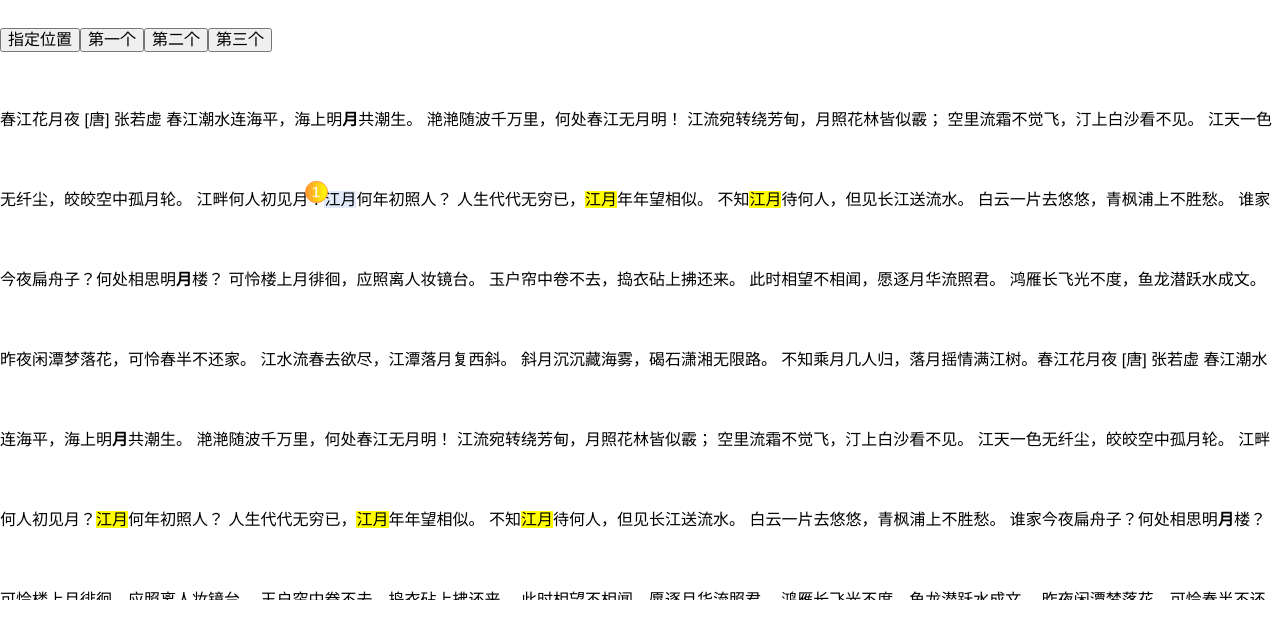
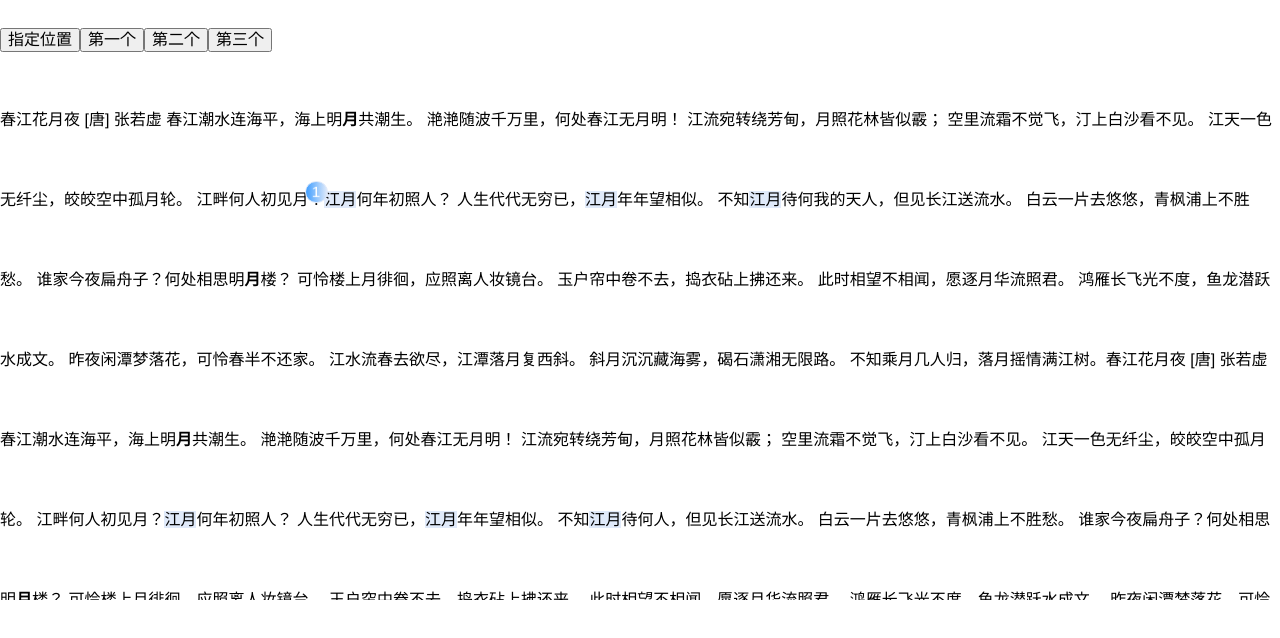
Before and after one commit to pandabanya/cross-label-text-annotation, a Vue app: page / in a window 1280 px wide. Shown: the top 638 px of the page. Built offline with nearby package versions, Linux system fonts and the light colour scheme; what vue-clipboard2 would draw is missing.

Commit message:
fix 调整展示效果

```diff
--- a/package.json
+++ b/package.json
@@ -1,6 +1,6 @@
 {
   "name": "cross-text-highlight",
-  "version": "0.1.4",
+  "version": "0.1.6",
   "private": false,
   "keywords": [
     "vue",
--- a/src/App.vue
+++ b/src/App.vue
@@ -12,10 +12,14 @@
           :content="text"
           :keyword="keyword"
           :is-need-mark="true"
+          :is-context-menu="true"
           :pEle="`htmlContent`"
           @match-count-change="matchCountChange"
-          :highlightStyle="`background: #ffff00`"
-          :currentStyle="`background: rgb(224, 234, 250)`"
+          :start-color="`#409EFF`"
+          :end-color="`#E0EAFA`"
+          :border-color="`#E0EAFA`"
+          highlightStyle="background: rgb(224, 234, 250)"
+          currentStyle="{background: rgb(224, 234, 250)}"
           @selection-change="selectionChange"
       />
 
@@ -42,7 +46,7 @@ export default {
       江天一色无纤尘，皎皎空中孤月轮。
       江畔何人初见月？江月何年初照人？
       人生代代无穷已，江月年年望相似。
-      不知江月待何人，但见长江送流水。
+      不知江月待何我的天人，但见长江送流水。
       白云一片去悠悠，青枫浦上不胜愁。
       谁家今夜扁舟子？何处相思明<b>月</b>楼？
       可怜楼上月徘徊，应照离人妆镜台。
@@ -98,22 +102,56 @@ export default {
       斜月沉沉藏海雾，碣石潇湘无限路。
       不知乘月几人归，落月摇情满江树。 江水流春去欲尽，江潭落月复西斜。
       斜月沉沉藏海雾，碣石潇湘无限路。
+      不知乘月几人归，落月摇情满江树。撒大多数, 不知乘月几人归，落月摇情满江树。 江水流春去欲尽，江潭落月复西斜。
+      斜月沉沉藏海雾，碣石潇湘无限路。
+      不知乘月几人归，落月摇情满江树。 江水流春去欲尽，江潭落月复西斜。
+      斜月沉沉藏海雾，碣石潇湘无限路。
+      不知乘月几人归，落月摇情满江树。 江水流春去欲尽，江潭落月复西斜。
+      斜月沉沉藏海雾，碣石潇湘无限路。
+      不知乘月几人归，落月摇情满江树。 江水流春去欲尽，江潭落月复西斜。
+      斜月沉沉藏海雾，碣石潇湘无限路咋回事呢。
+      不知乘月几人归，落月摇情满江树。 不知乘月几人归，落月摇情满江树。 江水流春去欲尽，江潭落月复西斜。
+      斜月沉沉藏海雾，碣石潇湘无限路。
+      不知乘月几人归，落月摇情满江树。 江水流春去欲尽，江潭落月复西斜。
+      斜月沉沉藏海雾，碣石潇湘无限路。
+      不知乘月几人归，落月摇情满江树。 江水流春去欲尽，江潭落月复西斜。
+      斜月沉沉藏海雾，碣石潇湘无限路。
+      不知乘月几人归，落月摇情满江树。 江水流春去欲尽，江潭落月复西斜。
+      斜月沉沉藏海雾，碣石潇湘无限路。
+      不知乘月几人归，落月摇情满江树 不知乘月几人归，落月摇情满江树。 江水流春去欲尽，江潭落月复西斜。
+      斜月沉沉藏海雾，碣石潇湘无限路。
+      不知乘月几人归，落月摇情满江树。 江水流春去欲尽，江潭落月复西斜。
+      斜月沉沉藏海雾，碣石潇湘无限路。
+      不知乘月几人归，落月摇情满江树。 江水流春去欲尽，江潭落月复西斜。
+      斜月沉沉藏海雾，碣石潇湘无限路。
+      不知乘月几人归，落月摇情满江树。 江水流春去欲尽，江潭落月复西斜。
+      斜月沉沉藏海雾，碣石潇湘无限路。
+      不知乘月几人归，落月摇情满江树。撒大多数, 不知乘月几人归，落月摇情满江树。 江水流春去欲尽，江潭落月复西斜。
+      斜月沉沉藏海雾，碣石潇湘无限路。
+      不知乘月几人归，落月摇情满江树。 江水流春去欲尽，江潭落月复西斜。
+      斜月沉沉藏海雾，碣石潇湘无限路。
+      不知乘月几人归，落月摇情满江树。 江水流春去欲尽，江潭落月复西斜。
+      斜月沉沉藏海雾，碣石潇湘无限路。
+      不知乘月几人归，落月摇情满江树。 江水流春去欲尽，江潭落月复西斜。
+      斜月沉沉藏海雾，碣石潇湘无限路。
       不知乘月几人归，落月摇情满江树。撒大多数`,
       keyword: "江月",
       matchCount: 0,
+      index: 0,
     }
   },
   methods: {
-    currentChange(){
-
-    },
     matchCountChange (count) {
       this.matchCount = count
+    },
+    currentChange (idx) {
+      this.currentIdx = idx
     },
     goTo(){
       this.keyword = "撒大多数"
       console.log(this.$refs.search)
-      this.$refs.search.scrollToOrder(2,this.$refs.search)
+      this.index += 1
+      this.$refs.search.scrollToOrder(this.index,this.$refs.search)
     },
     goBfter(){
       this.$refs.search.scrollToOrder(1,this.$refs.search)
--- a/src/components/crossTextHighLight/index.vue
+++ b/src/components/crossTextHighLight/index.vue
@@ -196,7 +196,7 @@ export default {
   },
   methods: {
     handleMouseUp() {
-      if (!this.moveBehavior) return
+      if (!this.isContextMenu) return
       let selectedText = '';
       selectedText = window.getSelection().toString()
       console.log(selectedText);
@@ -367,6 +367,9 @@ export default {
               contentElement2.scrollTo({ top: relativeTop - 200, behavior: 'smooth' });
             }
           }, 100)
+        }else{
+          console.log("未找到该节点")
+          return
         }
       })
     },
@@ -408,7 +411,7 @@ export default {
       let imageElement = document.createElement('img')
       imageElement.src = img.src
       // imageElement.style.zIndex = `${index}`
-      imageElement.className = `common-marker custom-marker${index}`
+      imageElement.className = `common-marker`
 
       imageElement.addEventListener('contextmenu', (event) => {
         console.log(event, '右键被点击了！')
@@ -473,8 +476,6 @@ export default {
 
   #contentMenu {
     position: absolute;
-    background: #f5f5f5;
-    border: 1px solid #222;
     border-radius: 10px;
     z-index: 10;
 
```
